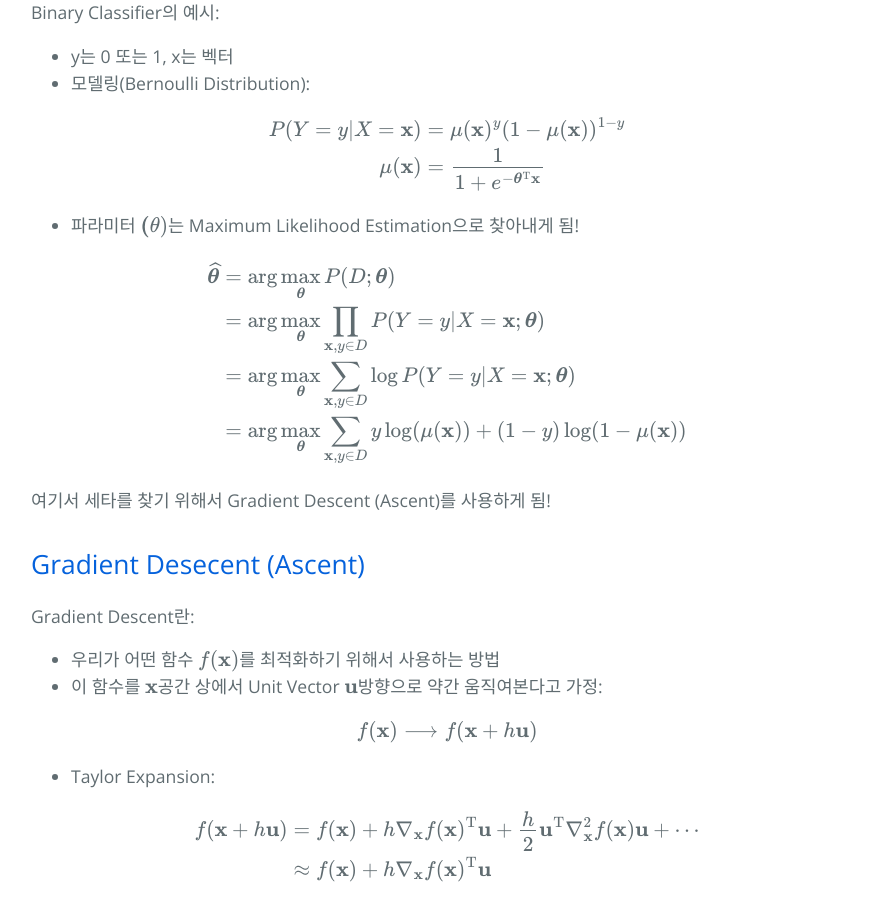
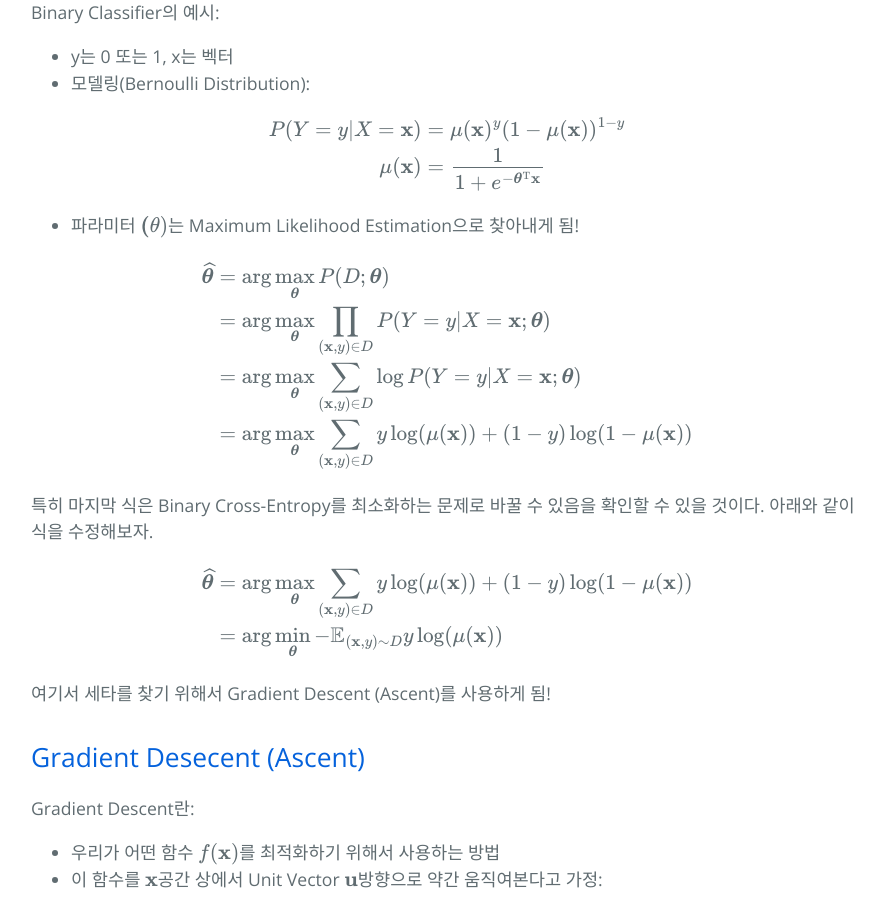
Before and after one commit to hcnoh/hcnoh.github.io, a Jekyll site: the page built from _posts/2019-04-25-logistic-regression-and-naive-bayes.md, in a window 1280 px wide and 900 px high, scrolled down 1154 px. Shown: the whole window, without its empty margins (193-1077 px from the left). Built offline with Jekyll 4.4.1, drawn with Linux system fonts in a browser that asks for light colours; formulas are drawn with MathJax 3; comment, search, counter and statistics services are not loaded.

Commit message:
Update 2019-04-25-logistic-regression-and-naive-bayes.md

```diff
--- a/_posts/2019-04-25-logistic-regression-and-naive-bayes.md
+++ b/_posts/2019-04-25-logistic-regression-and-naive-bayes.md
@@ -47,9 +47,18 @@ $$
 $$
 \begin{align*}
 \widehat{\boldsymbol{\theta}} & = \arg \max_{\boldsymbol{\theta}} P(D ; \boldsymbol{\theta}) \\
-& = \arg \max_{\boldsymbol{\theta}} \prod_{\mathbf{x}, y \in D} P(Y=y \vert X=\mathbf{x} ; \boldsymbol{\theta}) \\
-& = \arg \max_{\boldsymbol{\theta}} \sum_{\mathbf{x}, y \in D} \log P(Y=y \vert X=\mathbf{x} ; \boldsymbol{\theta}) \\
-& = \arg \max_{\boldsymbol{\theta}} \sum_{\mathbf{x}, y \in D} y\log(\mu(\mathbf{x})) + (1-y)\log(1-\mu(\mathbf{x}))
+& = \arg \max_{\boldsymbol{\theta}} \prod_{(\mathbf{x}, y) \in D} P(Y=y \vert X=\mathbf{x} ; \boldsymbol{\theta}) \\
+& = \arg \max_{\boldsymbol{\theta}} \sum_{(\mathbf{x}, y) \in D} \log P(Y=y \vert X=\mathbf{x} ; \boldsymbol{\theta}) \\
+& = \arg \max_{\boldsymbol{\theta}} \sum_{(\mathbf{x}, y) \in D} y\log(\mu(\mathbf{x})) + (1-y)\log(1-\mu(\mathbf{x}))
+\end{align*}
+$$
+
+특히 마지막 식은 Binary Cross-Entropy를 최소화하는 문제로 바꿀 수 있음을 확인할 수 있을 것이다. 아래와 같이 식을 수정해보자.
+
+$$
+\begin{align*}
+\widehat{\boldsymbol{\theta}} & = \arg \max_{\boldsymbol{\theta}} \sum_{(\mathbf{x}, y) \in D} y\log(\mu(\mathbf{x})) + (1-y)\log(1-\mu(\mathbf{x})) \\
+& = \arg \min_{\boldsymbol{\theta}} -\mathbb{E}_{(\mathbf{x},y)\sim D}y \log(\mu(\mathbf{x}))
 \end{align*}
 $$
 
```
